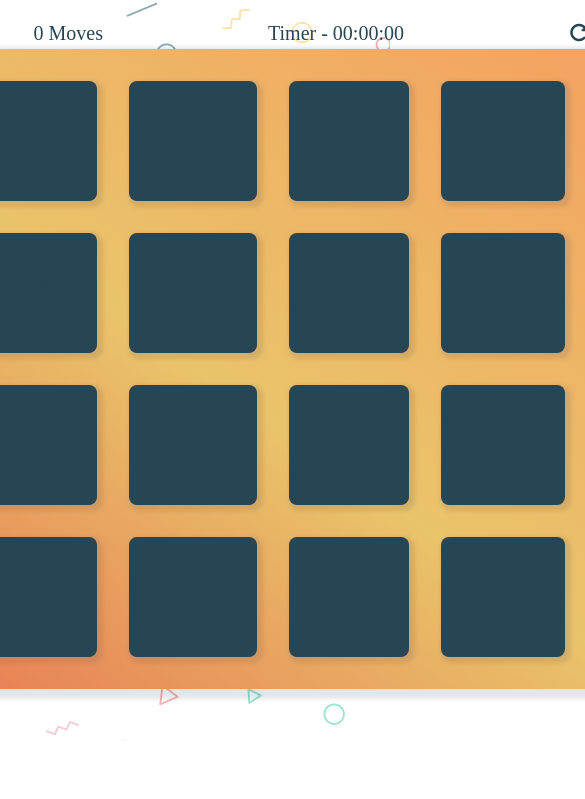
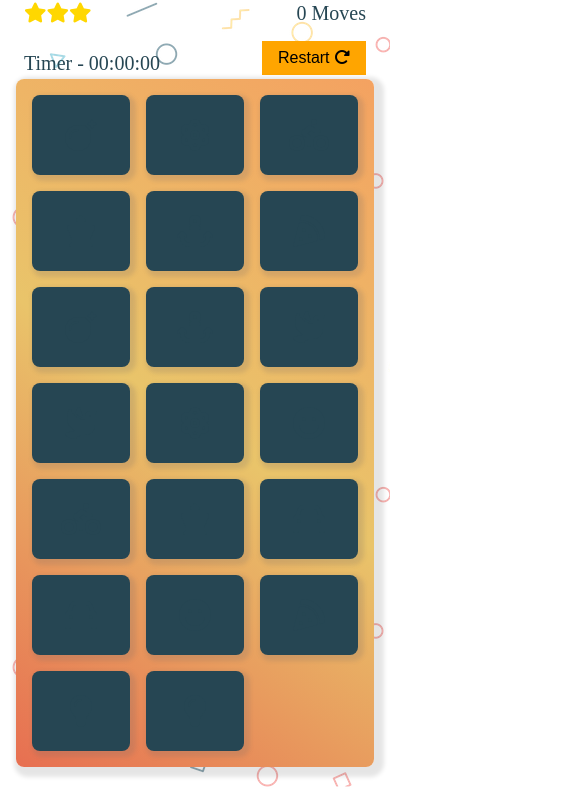
Before and after one commit to freeCodeProjects/memory-game, a plain HTML site: page index.html in a window 390 px wide. Shown: the part 103-902 px from the top of the page, 585 px wide, since content can reach past the window. Before the commit the page ends 844 px from the top, so only its background shows below. Drawn offline with nearby package versions, Linux system fonts and the light colour scheme; some packages are replaced by stand-ins of ours; a script that the page names is missing.

Commit message:
feat: made UI responsive

```diff
--- a/index.html
+++ b/index.html
@@ -31,9 +31,9 @@
 						<span>Timer - </span>
 						<span class="stopwatch">00:00:00</span>
 					</div>
-					<div class="reset" onclick="reset()">
-						<i class="fas fa-redo-alt"></i>
-					</div>
+					<button class="reset" onclick="reset()">
+						Restart <i class="fas fa-redo-alt"></i>
+					</button>
 				</div>
 				<div class="cards">
 					<!-- content will be generated by js -->
--- a/style.css
+++ b/style.css
@@ -14,8 +14,9 @@
 }
 
 .game {
-  height         : 100vh;
+  min-height     : 100vh;
   display        : flex;
+  padding        : 2rem 1rem;
   justify-content: center;
   align-items    : center;
   background     : linear-gradient(to right, rgba(255, 255, 255, 0.5) 0 100%), url(./img/geometry.webp);
@@ -35,12 +36,14 @@
 .interface {
   display       : flex;
   flex-direction: column;
+  width         : min(100%, 864px);
 }
 
 .controlbar {
   display        : flex;
+  justify-content: space-between;
   width          : 100%;
-  justify-content: space-between;
+  align-items    : end;
   font-size      : 1.25rem;
   color          : var(--dark-color);
   padding        : 0.25rem 0.5rem;
@@ -50,10 +53,23 @@
   color: gold;
 }
 
+.reset {
+  font-size : 1rem;
+  border    : none;
+  padding   : 0.5rem 1rem;
+  background: orange;
+  cursor    : pointer;
+}
+
+.reset:hover {
+  background: rgb(238, 178, 12)
+}
+
 .cards {
   background           : linear-gradient(215deg, var(--orange-color), var(--yellow-color), var(--red-color));
   display              : grid;
-  grid-template-columns: repeat(5, 1fr);
+  width                : 100%;
+  grid-template-columns: repeat(auto-fit, minmax(120px, 1fr));
   gap                  : 2rem;
   padding              : 2rem;
   border-radius        : 0.5rem;
@@ -91,3 +107,26 @@
 .show {
   background-color: var(--cyan-color);
 }
+
+@media (max-width: 540px) {
+  .cards {
+    gap                  : 1rem;
+    padding              : 1rem;
+    grid-template-columns: repeat(auto-fit, minmax(72px, 1fr));
+  }
+
+  .card {
+    padding: 1.5rem;
+  }
+
+  .controlbar {
+    display              : grid;
+    grid-template-columns: repeat(2, 1fr);
+    gap                  : 1rem;
+  }
+
+  .moves,
+  .reset {
+    justify-self: end;
+  }
+}
```
